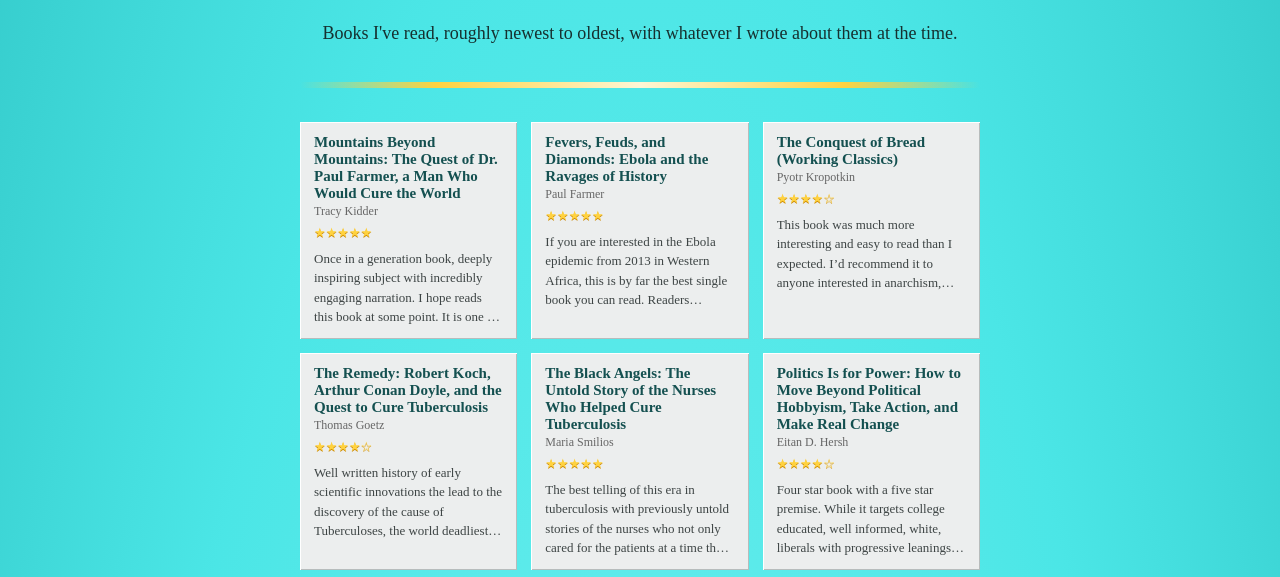
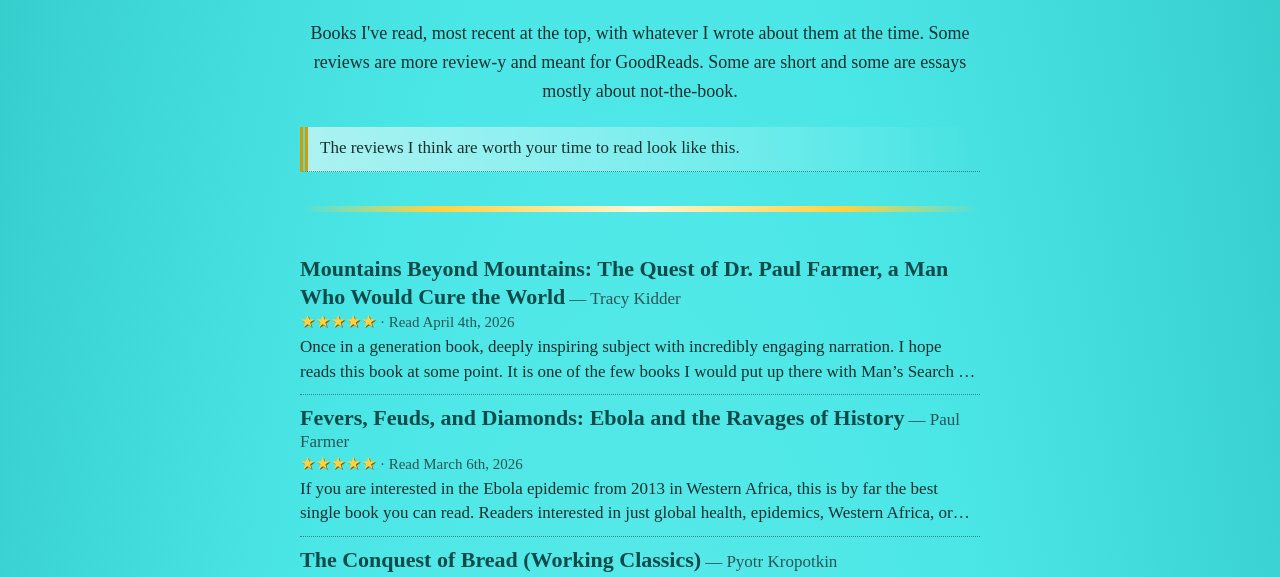
Before and after one commit to HunterSandlin/sandlin-nyc, a plain HTML site: page books/index.html in a window 1280 px wide. Shown: the part 181-758 px from the top of the page. Drawn offline with Linux system fonts and the light colour scheme.

Commit message:
Reformat books page

```diff
--- a/assets/css/style.css
+++ b/assets/css/style.css
@@ -341,67 +341,69 @@ a.stub:hover {
   padding-bottom: 20px;
 }
 
-/* book grid cards */
-.book-grid {
-  display: grid;
-  grid-template-columns: repeat(3, 1fr);
-  gap: 14px;
+.book-list {
   max-width: 680px;
-  margin: 24px auto 40px;
+  margin: 0 auto;
 }
 
-.book-card {
-  background: #eceeee;
-  box-shadow:
-    inset 1px 1px 0 #ffffff,
-    inset -1px -1px 0 #b7bcbc;
-  padding: 12px 14px;
-  cursor: pointer;
-  display: flex;
-  flex-direction: column;
+.book-entry {
+  padding: 9px 0 10px;
+  border-bottom: 1px dotted rgba(30, 56, 56, 0.55);
 }
 
-.book-card:hover {
-  box-shadow:
-    inset -1px -1px 0 #ffffff,
-    inset 1px 1px 0 #b7bcbc;
+#bookList .book-entry {
+  cursor: pointer;
 }
 
-.book-card h3 {
-  font-size: 15px;
-  margin: 0 0 2px;
-  color: #145050;
+#bookList .book-entry:hover h3 {
+  text-decoration: underline;
 }
 
-.book-card .author {
-  font-size: 12px;
-  color: #666;
-  margin: 0 0 6px;
+.book-entry h3 {
+  display: inline;
+  font-size: 22px;
+  line-height: 1.25;
+  margin: 0;
+  color: #0d4a4a;
 }
 
-.book-card .stars {
-  color: #ffd23f;
-  text-shadow: 0 1px 0 #c98600;
-  font-size: 13px;
-  margin: 0 0 8px;
+.book-entry .author {
+  font-size: 17px;
+  color: #2a5555;
 }
 
-.book-card .preview {
-  font-size: 13px;
-  color: #3d4444;
-  line-height: 1.5;
+.book-entry .details {
+  font-size: 15px;
+  color: #2a5555;
+  margin: 1px 0 3px;
+}
+
+.book-entry .stars {
+  font-size: 17px;
+  color: #ffd23f;
+  text-shadow: 1px 1px 0 #8a5a00;
+  white-space: nowrap;
+}
+
+.book-entry .preview {
+  font-size: 17px;
+  line-height: 1.45;
+  color: #16302f;
   margin: 0;
   overflow: hidden;
-  text-overflow: ellipsis;
   display: -webkit-box;
-  -webkit-line-clamp: 4;
+  -webkit-line-clamp: 2;
   -webkit-box-orient: vertical;
 }
 
-@media (max-width: 480px) {
-  .book-grid {
-    grid-template-columns: 1fr;
-  }
+.book-entry.highlighted {
+  border-left: 8px double #d99a00;
+  padding-left: 12px;
+  background: linear-gradient(90deg, rgba(255, 255, 255, 0.55), transparent);
+}
+
+.book-entry.highlighted h3 {
+  font-size: 25px;
 }
 
 /* book review modal, reuses the lightbox overlay from the photo gallery */
@@ -423,3 +425,90 @@ a.stub:hover {
   line-height: 1.7;
   color: #16302f;
 }
+
+/* music page: one loud block per artist */
+.artist-section {
+  max-width: 680px;
+  margin: 0 auto;
+  text-align: center;
+}
+
+.artist-section h3 {
+  font-size: 34px;
+  margin: 0 0 8px;
+  text-transform: uppercase;
+}
+
+.artist-covers {
+  display: flex;
+  flex-wrap: wrap;
+  justify-content: center;
+  gap: 6px;
+  margin: 10px 0 14px;
+}
+
+.artist-covers .thumb {
+  width: 96px;
+  flex: none;
+}
+
+.artist-intro p {
+  font-size: 18px;
+  line-height: 1.5;
+  margin: 10px auto;
+}
+
+.artist-intro mark {
+  background: #fff44f;
+  color: inherit;
+  padding: 0 3px;
+}
+
+hr.artist-rule {
+  border: 0;
+  border-top: 4px double #1e3838;
+  margin: 28px auto;
+}
+
+/* music page: wall of every album, 4 across */
+.album-grid {
+  display: grid;
+  grid-template-columns: repeat(4, 1fr);
+  gap: 14px;
+  max-width: 680px;
+  margin: 24px auto 40px;
+}
+
+.album-item {
+  text-align: center;
+  line-height: 1.25;
+  cursor: pointer;
+}
+
+.album-item .album-title {
+  font-size: 14px;
+  font-weight: bold;
+  color: #145050;
+  margin: 6px 0 0;
+}
+
+.album-item .album-artist {
+  font-size: 12px;
+  color: #666;
+  margin: 0;
+}
+
+/* cover shown at the top of the review modal */
+.album-modal-cover {
+  width: 220px;
+  margin: 10px auto 0;
+}
+
+@media (max-width: 480px) {
+  .album-grid {
+    grid-template-columns: repeat(2, 1fr);
+  }
+  .artist-covers .thumb {
+    width: 80px;
+  }
+}
--- a/assets/js/books.js
+++ b/assets/js/books.js
@@ -1,12 +1,37 @@
-const grid = document.getElementById("bookGrid");
+const list = document.getElementById("bookList");
 const lightbox = document.getElementById("lightbox");
 const lbClose = document.getElementById("lbClose");
 const bookTitle = document.getElementById("bookTitle");
 const bookMeta = document.getElementById("bookMeta");
 const bookReview = document.getElementById("bookReview");
 
+const MONTHS = [
+  "January",
+  "February",
+  "March",
+  "April",
+  "May",
+  "June",
+  "July",
+  "August",
+  "September",
+  "October",
+  "November",
+  "December",
+];
+
+function ordinal(n) {
+  const v = n % 100;
+  if (v >= 11 && v <= 13) return n + "th";
+  return n + (["th", "st", "nd", "rd"][n % 10] || "th");
+}
+
+function formatDate(iso) {
+  const [y, m, d] = iso.split("-").map(Number);
+  return `${MONTHS[m - 1]} ${ordinal(d)}, ${y}`;
+}
+
 function stars(rating) {
-  if (!rating) return "";
   const full = Math.round(rating);
   return "&#9733;".repeat(full) + "&#9734;".repeat(5 - full);
 }
@@ -17,24 +42,35 @@ function previewText(html) {
   return div.textContent || div.innerText || "";
 }
 
-function renderGrid(books) {
+function renderList(books) {
   books.forEach((book) => {
-    const card = document.createElement("div");
-    card.className = "book-card";
-    card.innerHTML = `
+    const entry = document.createElement("div");
+    entry.className = book.highlightedArticle
+      ? "book-entry highlighted"
+      : "book-entry";
+
+    const details = [];
+    if (book.rating) {
+      details.push(`<span class="stars">${stars(book.rating)}</span>`);
+    }
+    if (book.dateRead) {
+      details.push(`Read ${formatDate(book.dateRead)}`);
+    }
+
+    entry.innerHTML = `
       <h3>${book.title}</h3>
-      <p class="author">${book.author}</p>
-      <p class="stars">${stars(book.rating)}</p>
+      <span class="author">&mdash; ${book.author}</span>
+      ${details.length ? `<p class="details">${details.join(" &middot; ")}</p>` : ""}
       <p class="preview">${previewText(book.review)}</p>
     `;
-    card.addEventListener("click", () => openBook(book));
-    grid.appendChild(card);
+    entry.addEventListener("click", () => openBook(book));
+    list.appendChild(entry);
   });
 }
 
 function openBook(book) {
   bookTitle.textContent = book.title;
-  bookMeta.textContent = `${book.author}${book.dateRead ? " \u2014 read " + book.dateRead : ""}`;
+  bookMeta.textContent = `${book.author}${book.dateRead ? " \u2014 read " + formatDate(book.dateRead) : ""}`;
   bookReview.innerHTML = book.review;
   lightbox.classList.add("open");
   document.body.style.overflow = "hidden";
@@ -57,4 +93,4 @@ document.addEventListener("keydown", (e) => {
 
 fetch("/assets/data/books.json")
   .then((res) => res.json())
-  .then(renderGrid);
+  .then(renderList);
--- a/books/index.html
+++ b/books/index.html
@@ -20,13 +20,22 @@
 
     <h2 class="center">Books</h2>
     <p class="big center">
-      Books I've read, roughly newest to oldest, with whatever I wrote about
-      them at the time.
+      Books I've read, most recent at the top, with whatever I wrote about them
+      at the time. Some reviews are more review-y and meant for GoodReads. Some
+      are short and some are essays mostly about not-the-book.
     </p>
+
+    <div class="book-list">
+      <div class="book-entry highlighted">
+        <p class="preview">
+          The reviews I think are worth your time to read look like this.
+        </p>
+      </div>
+    </div>
 
     <div class="gold-divider"></div>
 
-    <div class="book-grid" id="bookGrid"></div>
+    <div class="book-list" id="bookList"></div>
 
     <div class="foot">sandlin.nyc &middot; email me @ hunter@sandlin.nyc</div>
 
```
